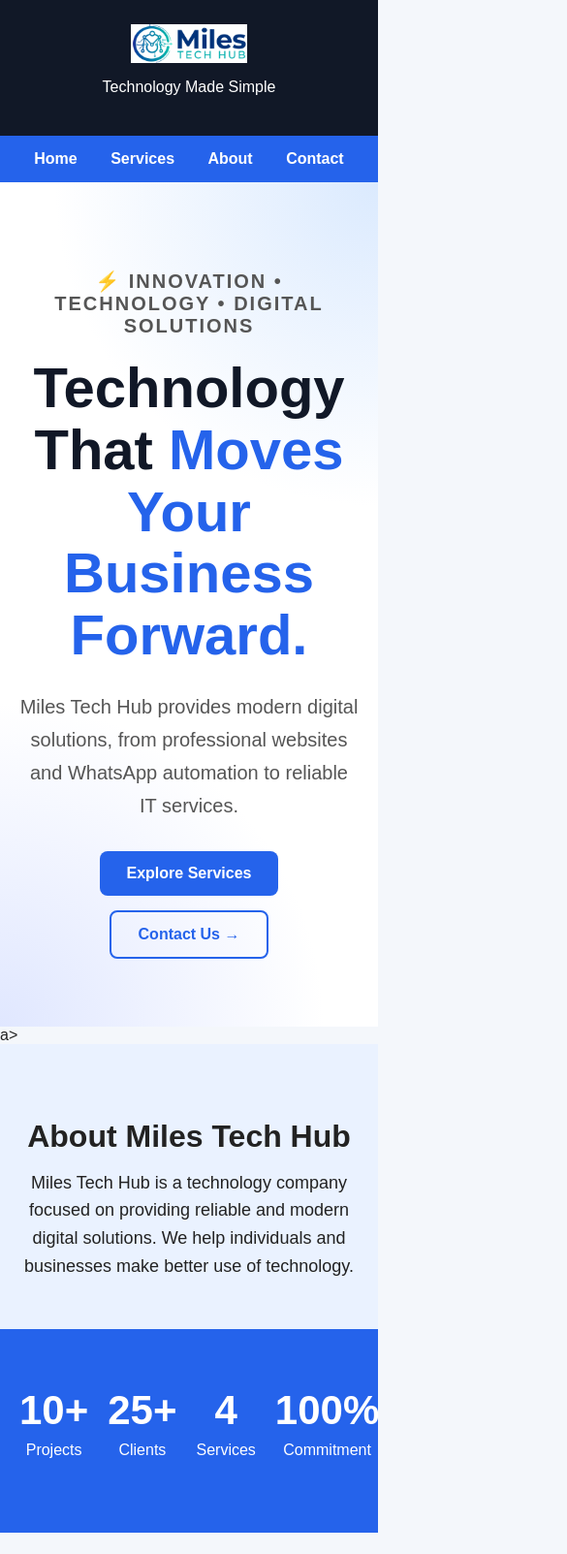
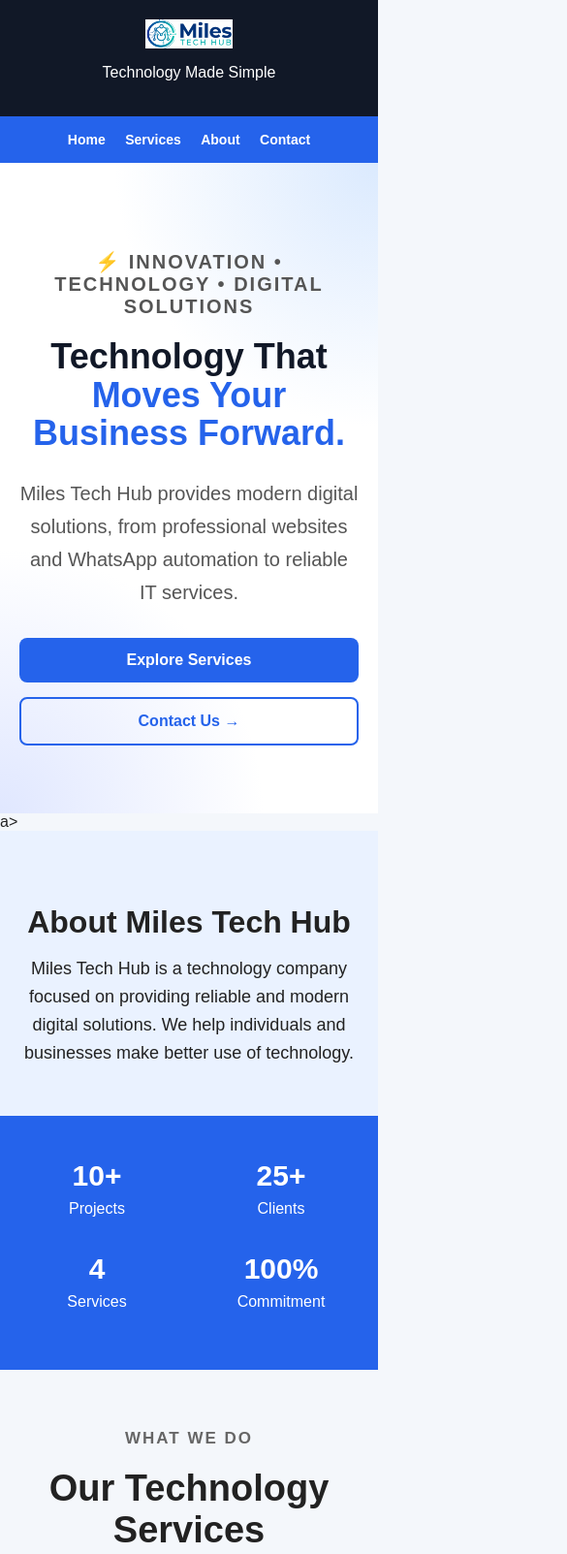
Before and after one commit to Njoro72/miles-tech-hub, a plain HTML site: page index.html in a window 390 px wide. Shown: the top 1603 px of the page at 97% size, 585 px wide, since content can reach past the window. Drawn offline with Linux system fonts and the light colour scheme.

Commit message:
Add files via upload

```diff
--- a/style.css
+++ b/style.css
@@ -680,4 +680,83 @@ footer {
 .reveal.show {
     opacity: 1;
     transform: translateY(0);
+}/* Mobile layout fix */
+@media (max-width: 600px) {
+
+    body {
+        overflow-x: hidden;
+    }
+
+    header {
+        padding: 20px 15px;
+    }
+
+    .logo {
+        width: 90px;
+    }
+
+    nav {
+        padding: 10px;
+    }
+
+    nav a {
+        display: inline-block;
+        margin: 6px 8px;
+        font-size: 14px;
+    }
+
+    .hero {
+        min-height: auto;
+        padding: 70px 20px;
+    }
+
+    .hero h1 {
+        font-size: 36px;
+    }
+
+    .hero-description {
+        font-size: 16px;
+    }
+
+    .hero-buttons {
+        flex-direction: column;
+        align-items: stretch;
+    }
+
+    .hero-btn,
+    .hero-secondary-btn {
+        text-align: center;
+    }
+
+    .service-grid {
+        grid-template-columns: 1fr;
+        padding: 0 10px;
+    }
+
+    .stats {
+        grid-template-columns: repeat(2, 1fr);
+        padding: 45px 15px;
+    }
+
+    .stat-box h2 {
+        font-size: 30px;
+    }
+
+    .contact-container {
+        grid-template-columns: 1fr;
+        gap: 30px;
+    }
+
+    .contact-info h2 {
+        font-size: 32px;
+    }
+
+    .contact-card {
+        padding: 30px 20px;
+    }
+
+    .footer-container {
+        grid-template-columns: 1fr;
+        text-align: center;
+    }
 }
```
